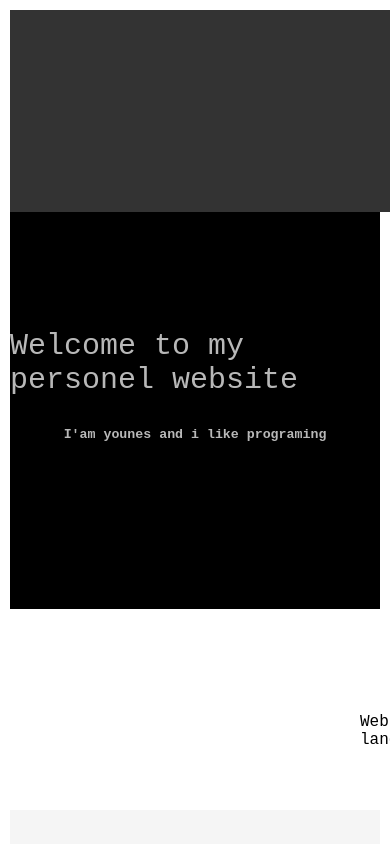
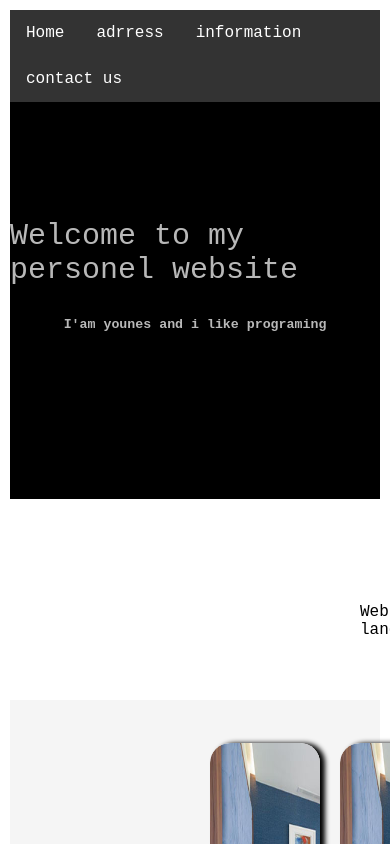
Before and after one commit to YOUNESUSMH/myapp, a React (Create React App) app: page / in a window 390 px wide. Shown: the top 844 px of the page. Built offline with nearby package versions, Linux system fonts and the light colour scheme.

Commit message:
تعديلات

```diff
--- a/src/MyApp.css
+++ b/src/MyApp.css
@@ -284,6 +284,11 @@ input{
       padding: 10px;
       margin: 0;
     }
+    .navbar{
+        list-style-type: none;
+        margin: 0;
+        padding: 0;
+    }
 
     .container {
       width: 100%;
```
